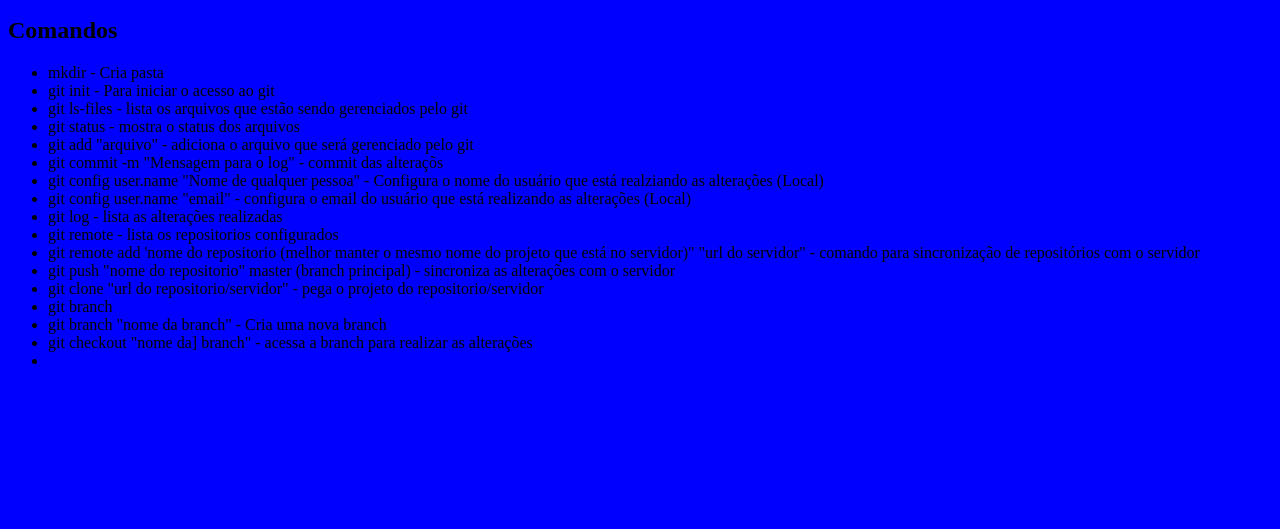
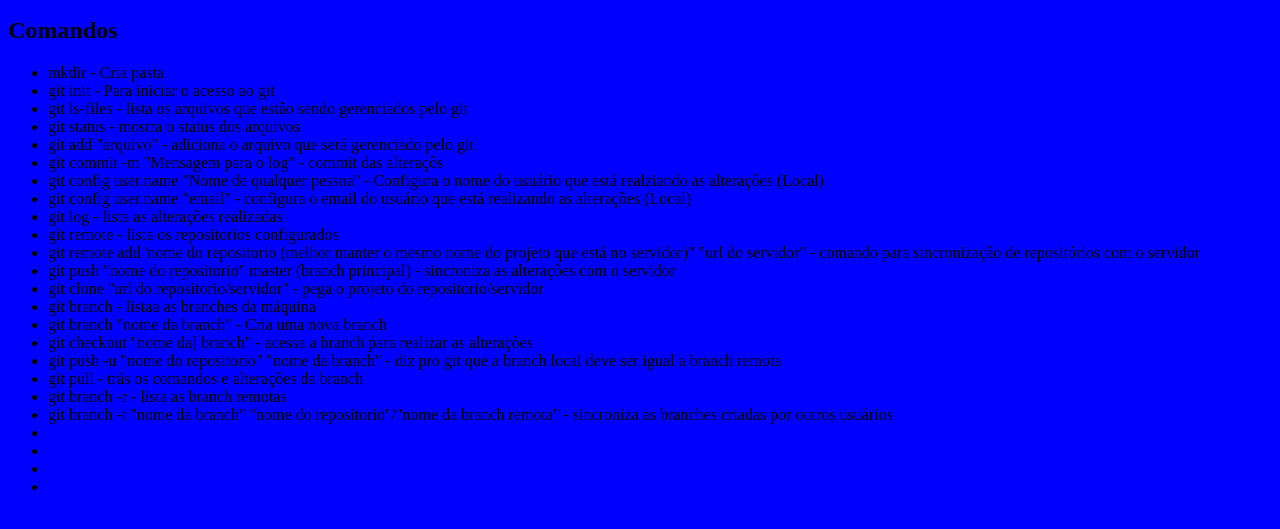
Before and after one commit to pabllo007/treinamentoGit, a plain HTML site: page index.html in a window 1280 px wide. Shown: the part 127-656 px from the top of the page. Drawn offline with Linux system fonts and the light colour scheme.

Commit message:
atualizando

```diff
--- a/index.html
+++ b/index.html
@@ -1,7 +1,7 @@
 <html>
 	<head>
 		<link rel="stylesheet" href="estilo.css"
-		<title>Projeto do GIT 3</title>
+		<title>Projeto do GIT </title>
 	</head>
 	<body>
 		<h1>Git</h1>
@@ -23,9 +23,16 @@
 				<li>git remote add 'nome do repositorio (melhor manter o mesmo nome do projeto que está no servidor)" "url do servidor" - comando para sincronização de repositórios com o servidor </li>
 				<li>git push "nome do repositorio" master (branch principal) - sincroniza as alterações com o servidor </li>
 				<li>git clone "url do repositorio/servidor" - pega o projeto do repositorio/servidor </li>
-				<li>git branch</li>
+				<li>git branch - listaa as branches da máquina</li>
 				<li>git branch "nome da branch" - Cria uma nova branch</li>
 				<li>git checkout "nome da] branch" - acessa a branch para realizar as alterações </li>
+				<li>git push -u "nome do repositorio" "nome da branch" - diz pro git que a branch local  deve ser igual a branch remota</li>
+				<li>git pull - trás os comandos e alterações da branch</li>
+				<li>git branch -r  - lista as branch remotas</li>
+				<li>git branch -t "nome da branch" "nome do repositorio"/"nome da branch remota" - sincroniza as branches criadas por outros usuários </li>
+				<li></li>
+				<li></li>
+				<li></li>
 				<li></li>
 			</ul>
 	</body>
```
